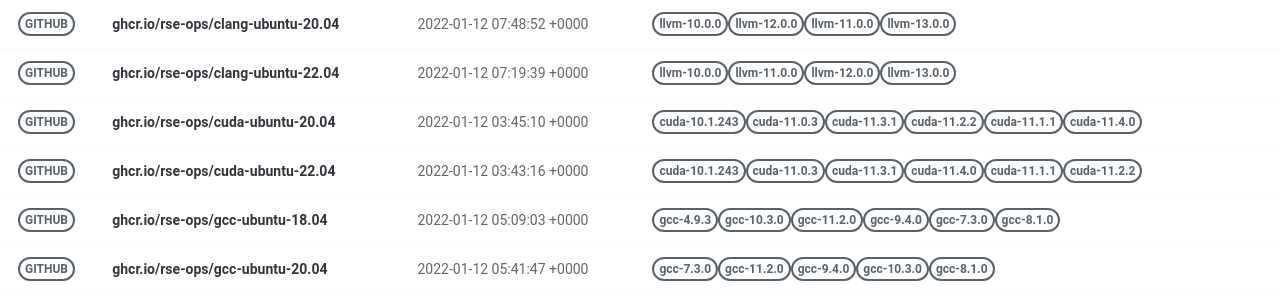
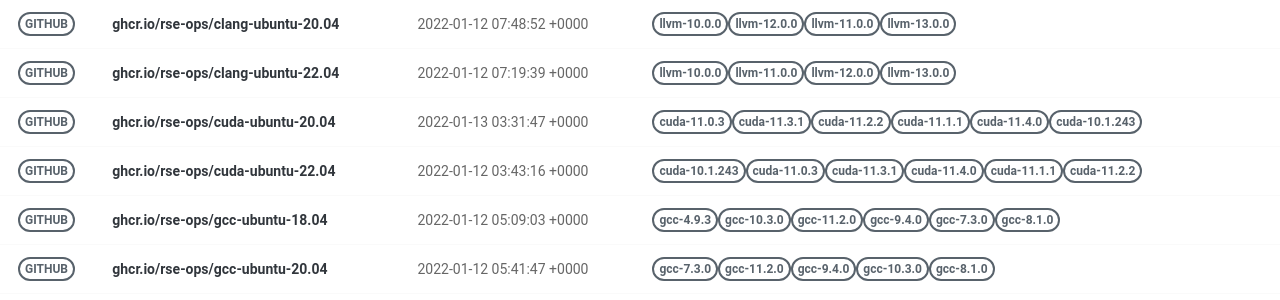
Before and after one commit to rse-ops/docker-images, a Jekyll site: the page built from pages/index.md, in a window 1280 px wide. Shown: the part 179-479 px from the top of the page. Built offline with Jekyll 4.4.1, drawn with Linux system fonts in a browser that asks for light colours; nearby versions of some CDN libraries.

Commit message:
Automated push to update library 2022-01-13

```diff
--- a/_library/ghcr.io-rse-ops-cuda-ubuntu-20.04.md
+++ b/_library/ghcr.io-rse-ops-cuda-ubuntu-20.04.md
@@ -1,14 +1,11 @@
 ---
 layout: container
 name: ghcr.io/rse-ops/cuda-ubuntu-20.04
-updated_at: 2022-01-12 03:45:10.584514
+updated_at: 2022-01-13 03:31:47.782949
 
 
 container_url: https://github.com/orgs/rse-ops/packages/container/package/cuda-ubuntu-20.04
 versions:
- - tag: cuda-10.1.243
-   dockerfile: https://github.com/rse-ops/docker-images/blob/main/ubuntu/cuda/Dockerfile
-   manifest: https://crane.ggcr.dev/manifest/ghcr.io/rse-ops/cuda-ubuntu-20.04:cuda-10.1.243
  - tag: cuda-11.0.3
    dockerfile: https://github.com/rse-ops/docker-images/blob/main/ubuntu/cuda/Dockerfile
    manifest: https://crane.ggcr.dev/manifest/ghcr.io/rse-ops/cuda-ubuntu-20.04:cuda-11.0.3
```
Also changed, not shown: other parts of _library/ghcr.io-rse-ops-cuda-ubuntu-20.04.md (+3 -0 lines).
